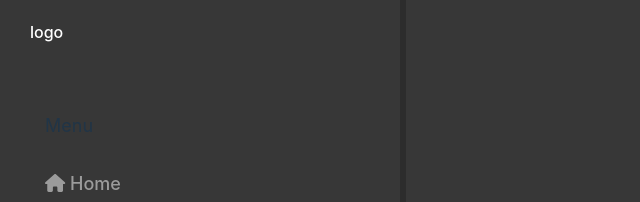
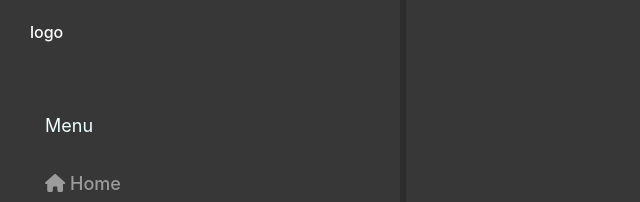
Before and after one commit to MByesMBno/SummerPrac, a React (Vite) app in the folder vite-project/: page / in a window 1280 px wide. Shown: the top 202 px of the page, without its empty margins (0-640 px from the left). Built offline with nearby package versions, Linux system fonts and the light colour scheme.

Commit message:
"Menu-Color"

```diff
--- a/vite-project/src/Header.css
+++ b/vite-project/src/Header.css
@@ -27,6 +27,7 @@ body {
 }
 .header p {
   margin-left: 45px;
+  color: azure;
 }
 .header .navbar li {
   margin-left: 5px;
--- a/vite-project/src/Header.scss
+++ b/vite-project/src/Header.scss
@@ -24,6 +24,7 @@ body{
     top: -930px;
     p{
         margin-left: 45px;
+        color: azure;
     }
     .navbar{
         li{
```
Also changed, not shown: 1 other file (tests, documents, lock files or other folders).
